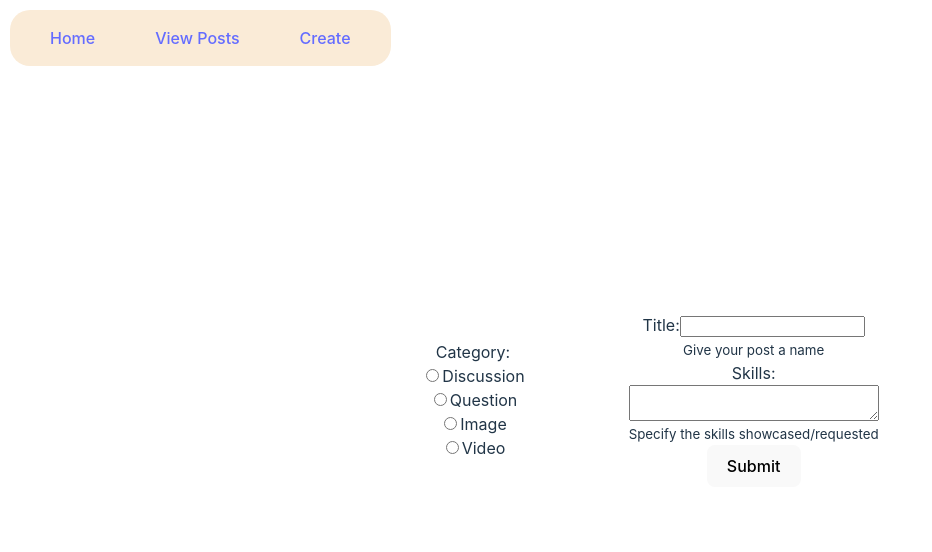
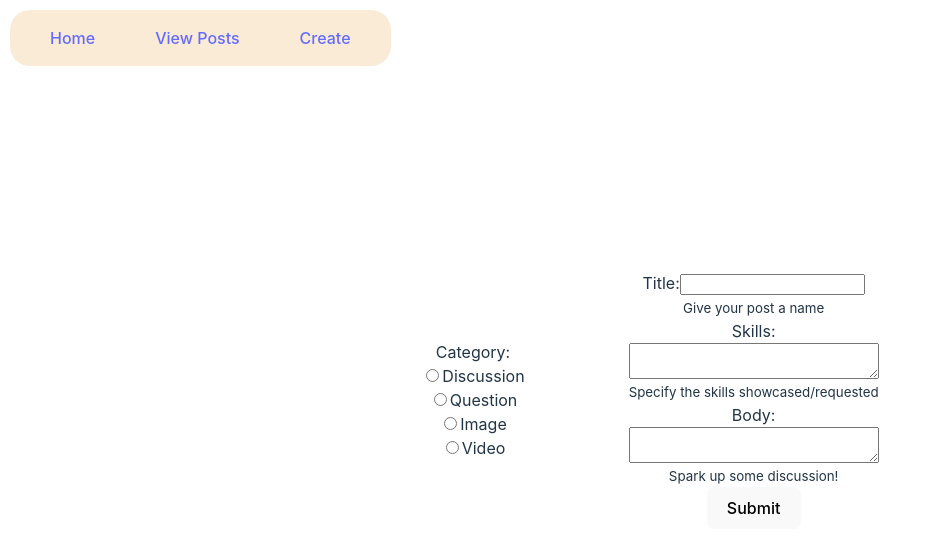
Before and after one commit to ndoniyor/bjj-board, a React (Vite) app: page /create in a window 1280 px wide. Shown: the top 552 px of the page, without its empty margins (0-932 px from the left). Built offline with nearby package versions, Linux system fonts and the light colour scheme; no server answers.

Commit message:
added failsafe for new empty post

```diff
--- a/components/CreateCard.jsx
+++ b/components/CreateCard.jsx
@@ -5,6 +5,7 @@ import './css/CreateCard.css'
 export default function CreateCard() {
   const [title, setTitle] = useState("");
   const [link, setLink] = useState("");
+  const [body, setBody] = useState("");
   const [skills, setSkills] = useState("");
   const [category, setCategory] = useState("");
   const [retry, setRetry] = useState(false);
@@ -12,7 +13,7 @@ export default function CreateCard() {
   const createPost = async (event) => {
     await supabase
       .from("posts")
-      .insert({ title: title, link: link, skills: skills, category: category })
+      .insert({ title: title, link: link, skills: skills, category: category, body: body })
       .select();
 
     window.location = "/";
@@ -23,15 +24,19 @@ export default function CreateCard() {
   };
 
   const handleTitle = (event) => {
-    setTitle(event.target.value.toLowerCase());
+    setTitle(event.target.value);
   };
 
   const handleLink = (event) => {
-    setLink(event.target.value.toLowerCase());
+    setLink(event.target.value);
   };
 
   const handleSkills = (event) => {
     setSkills(event.target.value.toLowerCase());
+  };
+
+  const handleBody = (event) => {
+    setBody(event.target.value);
   };
 
   const handleSubmit = () => {
@@ -140,6 +145,17 @@ export default function CreateCard() {
             Specify the skills showcased/requested
           </small>
         </div>
+        <label htmlFor="body-field">Body:</label>
+        <textarea
+          className="form-control"
+          onChange={handleBody}
+          id="body-field"
+        />
+        <div>
+          <small id="titleHelp" class="form-text text-muted">
+            Spark up some discussion!
+          </small>
+        </div>
         <div>
           <button type="submit" onClick={handleSubmit}>
             Submit
```
